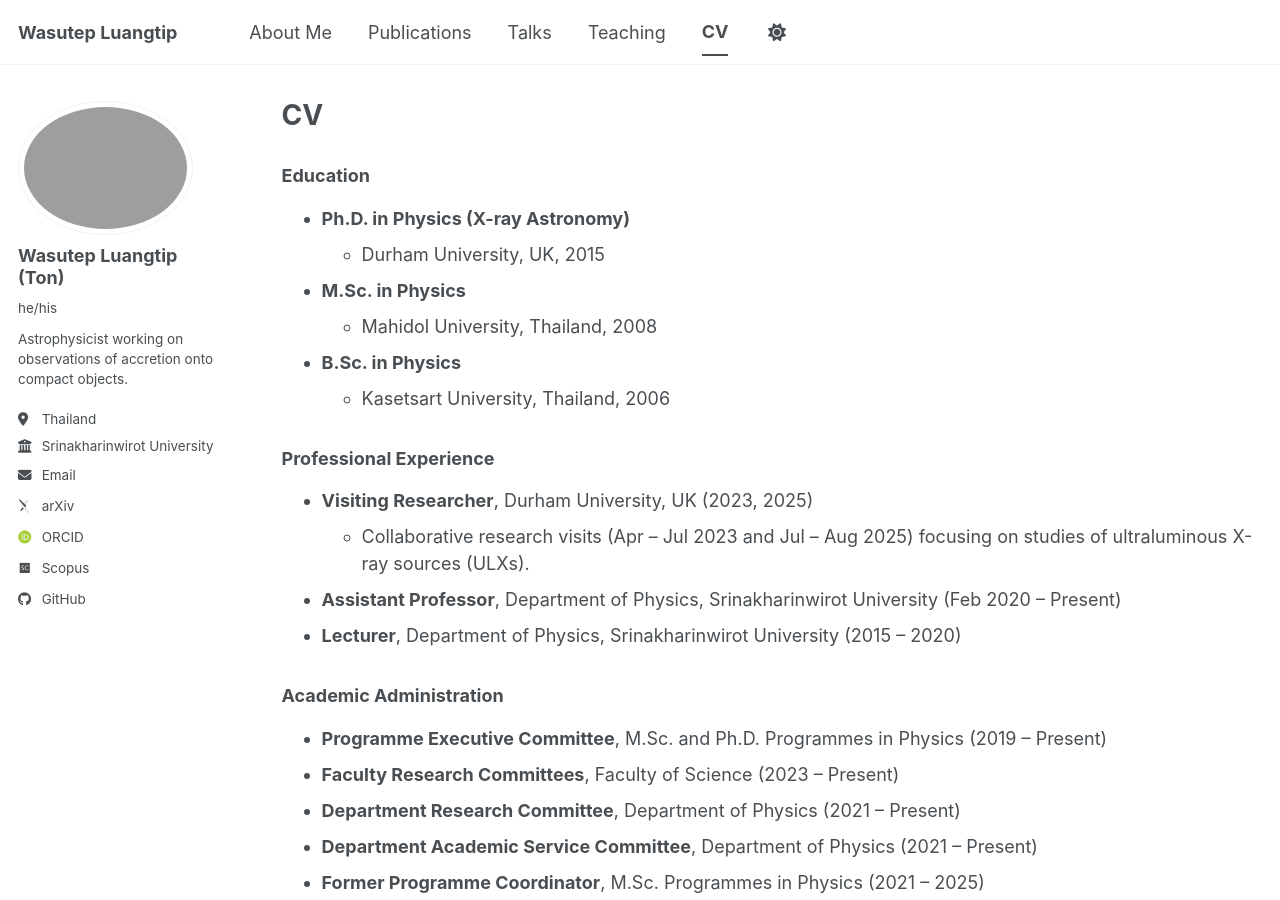
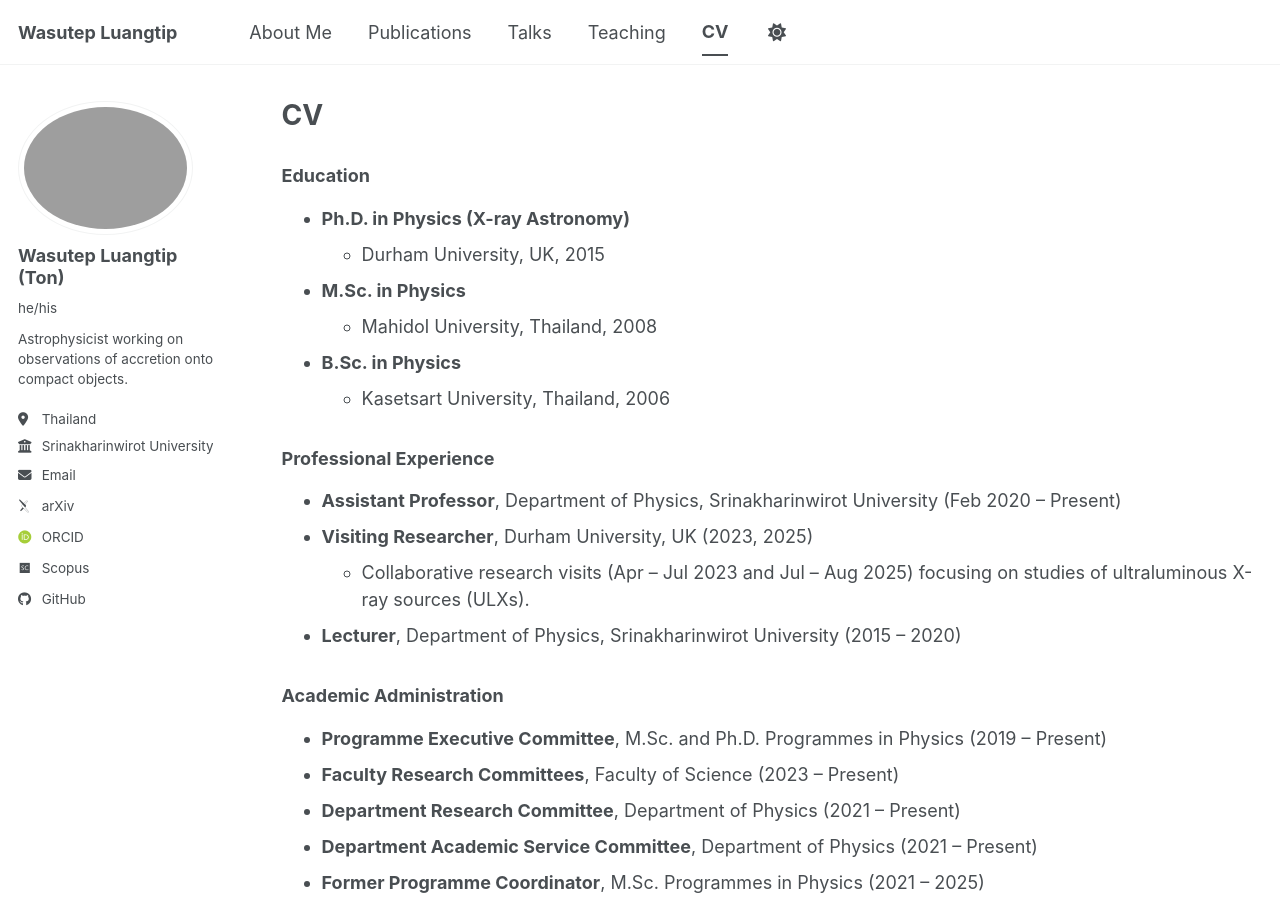
Before and after one commit to wluangtip/wluangtip.github.io, a Jekyll site: the page built from _pages/cv.md, in a window 1280 px wide and 900 px high. Built offline with Jekyll 4.4.1, drawn with Linux system fonts in a browser that asks for light colours; some web fonts are replaced; a script bundle is joined from its source files by our own code; library files that are not in the unit come from our copies.

Commit message:
Update cv.md

```diff
--- a/_pages/cv.md
+++ b/_pages/cv.md
@@ -18,9 +18,9 @@ redirect_from:
   * Kasetsart University, Thailand, 2006
 
 ### Professional Experience
+* **Assistant Professor**, Department of Physics, Srinakharinwirot University (Feb 2020 – Present)
 * **Visiting Researcher**, Durham University, UK (2023, 2025)
   * Collaborative research visits (Apr – Jul 2023 and Jul – Aug 2025) focusing on studies of ultraluminous X-ray sources (ULXs).
-* **Assistant Professor**, Department of Physics, Srinakharinwirot University (Feb 2020 – Present)
 * **Lecturer**, Department of Physics, Srinakharinwirot University (2015 – 2020)
 
 ### Academic Administration
```
